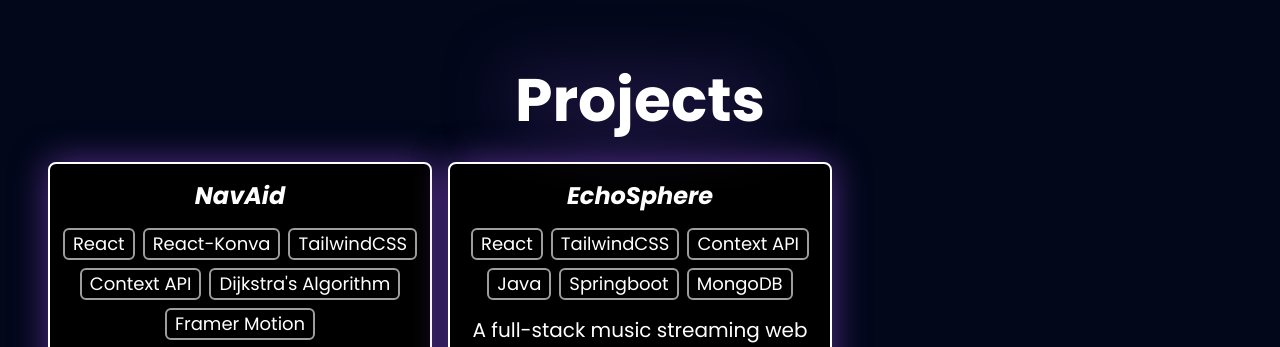
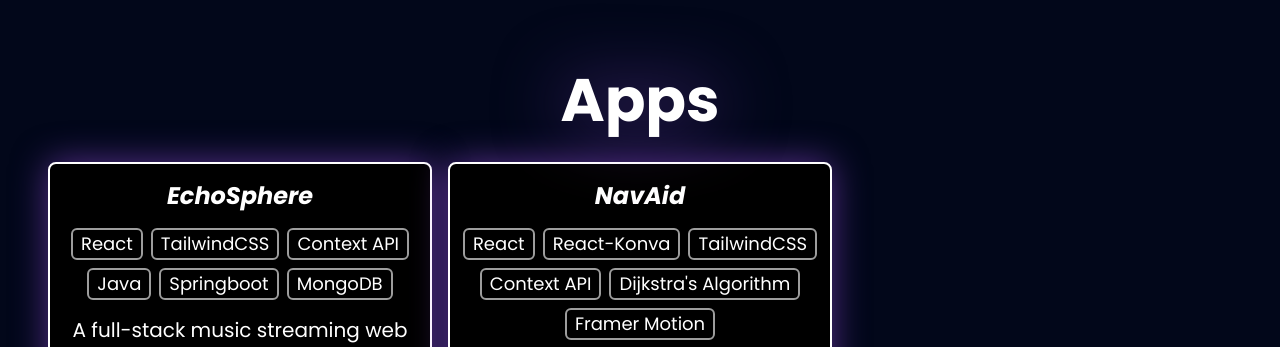
Before and after one commit to VictorMMartinezJr/Personal-Portfolio, a React (Vite) app in the folder frontend/personal-portfolio-frontend/: page / in a window 1280 px wide. Shown: the part 2344-2691 px from the top of the page. Built offline with nearby package versions, Linux system fonts and the light colour scheme.

Commit message:
create landing page projects section

```diff
--- a/frontend/personal-portfolio-frontend/src/App.jsx
+++ b/frontend/personal-portfolio-frontend/src/App.jsx
@@ -4,9 +4,11 @@ import AboutMe from "./components/AboutMe";
 import Contact from "./components/Contact/Contact";
 import Hero from "./components/Hero";
 import Nav from "./components/Nav";
-import Projects from "./components/Projects/Projects";
+import Projects from "./components/Projects/AppProjects.jsx";
 import Skills from "./components/Skills";
 import StarsBackground from "./components/StarsBackground";
+import AppProjects from "./components/Projects/AppProjects.jsx";
+import LandingPages from "./components/Projects/LandingPages.jsx";
 
 function App() {
   return (
@@ -26,7 +28,8 @@ function App() {
       <Hero />
       <AboutMe />
       <Skills />
-      <Projects />
+      <AppProjects />
+      <LandingPages />
       <Contact />
     </main>
   );
--- a/frontend/personal-portfolio-frontend/src/components/AboutMe.jsx
+++ b/frontend/personal-portfolio-frontend/src/components/AboutMe.jsx
@@ -3,7 +3,8 @@ import SectionTitle from "./SectionTitle";
 
 const AboutMe = () => {
   return (
-    <div
+    <section
+        aria-label="About me"
       id="about"
       className="h-auto flex flex-col justify-center items-center px-4 mt-12 xl:flex-row xl:text-left xl:px-12 2xl:px-16"
     >
@@ -34,7 +35,7 @@ const AboutMe = () => {
       <div className="flex justify-center items-center lg:flex-1">
         <AboutMeSVG />
       </div>
-    </div>
+    </section>
   );
 };
 
--- a/frontend/personal-portfolio-frontend/src/components/Contact/Contact.jsx
+++ b/frontend/personal-portfolio-frontend/src/components/Contact/Contact.jsx
@@ -47,7 +47,8 @@ const Contact = () => {
   };
 
   return (
-    <div
+    <section
+        aria-label="Contact me"
       id="contact"
       className="h-auto w-full flex flex-col justify-center items-center my-12 px-4 lg:max-w-[60%]"
     >
@@ -112,7 +113,7 @@ const Contact = () => {
           </button>
         </div>
       </form>
-    </div>
+    </section>
   );
 };
 
--- a/frontend/personal-portfolio-frontend/src/components/Hero.jsx
+++ b/frontend/personal-portfolio-frontend/src/components/Hero.jsx
@@ -5,7 +5,7 @@ import HeroSVG from "./HeroSVG";
 
 const Hero = () => {
   return (
-    <div className="hero relative h-[92vh] w-full flex flex-col justify-around items-center overflow-hidden px-4 lg:flex-row lg:text-left lg:px-8 xl:px-12 2xl:px-16">
+    <section className="hero relative h-[92vh] w-full flex flex-col justify-around items-center overflow-hidden px-4 lg:flex-row lg:text-left lg:px-8 xl:px-12 2xl:px-16">
       {/* Text */}
       <div className="w-full flex flex-col justify-center items-center gap-6 flex-1 whitespace-nowrap lg:items-start">
         <motion.p
@@ -125,7 +125,7 @@ const Hero = () => {
       <div className="w-full flex justify-center items-center flex-1 overflow-hidden">
         <HeroSVG />
       </div>
-    </div>
+    </section>
   );
 };
 
--- /dev/null
+++ b/frontend/personal-portfolio-frontend/src/components/Projects/AppProjects.jsx
@@ -0,0 +1,29 @@
+import Project from "./Project";
+import SectionTitle from "../SectionTitle";
+import {appsData} from "./projectsData.js";
+
+const AppProjects = () => {
+  return (
+    <div
+        aria-label="Full stack app projects"
+      id="projects"
+      className="h-auto flex flex-col justify-center items-center px-4 mt-12 xl:text-left xl:px-12 2xl:px-16"
+    >
+      <SectionTitle title="Apps" />
+      <div className="flex flex-col justify-center items-center md:grid md:grid-cols-2 md:gap-4 xl:grid-cols-3">
+        {appsData.map(({name, skills, description, imgSrc, demoLink, GitHub}) => (
+          <Project key={name}
+            name={name}
+            skills={skills}
+            description={description}
+            imgSrc={imgSrc}
+            demoLink={demoLink}
+            GHLink={GitHub}
+          />
+        ))}
+      </div>
+    </div>
+  );
+};
+
+export default AppProjects;
--- /dev/null
+++ b/frontend/personal-portfolio-frontend/src/components/Projects/LandingPages.jsx
@@ -0,0 +1,29 @@
+import React from 'react'
+import SectionTitle from "../SectionTitle.jsx";
+import {appsData, landingPagesData} from "./projectsData.js";
+import Project from "./Project.jsx";
+
+const LandingPages = () => {
+    return (
+        <section
+            aria-label="Landing page projects"
+            id="projects"
+            className="h-auto flex flex-col justify-center items-center px-4 mt-12 xl:text-left xl:px-12 2xl:px-16"
+        >
+            <SectionTitle title="Landing Pages" />
+            <div className="flex flex-col justify-center items-center md:grid md:grid-cols-2 md:gap-4 xl:grid-cols-3">
+                {landingPagesData.map(({name, skills, description, imgSrc, demoLink, GitHub}) => (
+                    <Project key={name}
+                             name={name}
+                             skills={skills}
+                             description={description}
+                             imgSrc={imgSrc}
+                             demoLink={demoLink}
+                             GHLink={GitHub}
+                    />
+                ))}
+            </div>
+        </section>
+    );
+};
+export default LandingPages
--- a/frontend/personal-portfolio-frontend/src/components/Projects/Project.jsx
+++ b/frontend/personal-portfolio-frontend/src/components/Projects/Project.jsx
@@ -8,7 +8,7 @@ const Project = ({ name, skills, description, imgSrc, GHLink, demoLink }) => {
   const isProjectInView = useInView(projectRef, { once: true });
 
   return (
-    <motion.div
+    <motion.section
       className="flex flex-col justify-center items-center min-h-[950px] text-center bg-black rounded-lg mb-4 border-2 border-white shadow-[0_0_35px_rgba(168,85,247,0.5)]"
       ref={projectRef}
       initial={{ opacity: 0, y: 50 }}
@@ -75,7 +75,7 @@ const Project = ({ name, skills, description, imgSrc, GHLink, demoLink }) => {
           </motion.div>
         </a>
       </div>
-    </motion.div>
+    </motion.section>
   );
 };
 
--- a/frontend/personal-portfolio-frontend/src/components/Projects/Projects.jsx
+++ /dev/null
@@ -1,27 +0,0 @@
-import { projectsData } from "./projectsData";
-import Project from "./Project";
-import SectionTitle from "../SectionTitle";
-const Projects = () => {
-  return (
-    <div
-      id="projects"
-      className="h-auto flex flex-col justify-center items-center px-4 mt-12 xl:text-left xl:px-12 2xl:px-16"
-    >
-      <SectionTitle title="Projects" />
-      <div className="flex flex-col justify-center items-center md:grid md:grid-cols-2 md:gap-4 xl:grid-cols-3">
-        {projectsData.map((project) => (
-          <Project
-            name={project.name}
-            skills={project.skills}
-            description={project.description}
-            imgSrc={project.imgSrc}
-            demoLink={project.demoLink}
-            GHLink={project.GitHub}
-          />
-        ))}
-      </div>
-    </div>
-  );
-};
-
-export default Projects;
--- a/frontend/personal-portfolio-frontend/src/components/Projects/projectsData.js
+++ b/frontend/personal-portfolio-frontend/src/components/Projects/projectsData.js
@@ -1,6 +1,22 @@
 import navaid from "../../assets/navaid.png";
 import echosphere from "../../assets/echosphere.png";
-export const projectsData = [
+const appsData = [
+  {
+    name: "EchoSphere",
+    skills: [
+      "React",
+      "TailwindCSS",
+      "Context API",
+      "Java",
+      "Springboot",
+      "MongoDB",
+    ],
+    imgSrc: echosphere,
+    description:
+      "A full-stack music streaming web app built with React, TailwindCSS, Spring Boot, and MongoDB. Users can browse songs, play music, create accounts, and enjoy a clean, responsive UI. Includes secure JWT authentication, dynamic routing, and real-time audio playback. Features a full Admin Dashboard where authorized users can upload new tracks, edit metadata, and manage the entire music catalog.",
+    GitHub: "https://github.com/VictorMMartinezJr/EchoSphere",
+    demoLink: "https://echosphere-user.netlify.app",
+  },
   {
     name: "NavAid",
     skills: [
@@ -17,6 +33,9 @@ export const projectsData = [
     GitHub: "https://github.com/VictorMMartinezJr/Personal-Portfolio",
     demoLink: "https://navaid-v1.netlify.app",
   },
+];
+
+const landingPagesData = [
   {
     name: "EchoSphere",
     skills: [
@@ -33,4 +52,25 @@ export const projectsData = [
     GitHub: "https://github.com/VictorMMartinezJr/EchoSphere",
     demoLink: "https://echosphere-user.netlify.app",
   },
+  {
+    name: "NavAid",
+    skills: [
+      "React",
+      "React-Konva",
+      "TailwindCSS",
+      "Context API",
+      "Dijkstra's Algorithm",
+      "Framer Motion",
+    ],
+    imgSrc: navaid,
+    description:
+        "An indoor navigation web app that helps students and visitors find the fastest route to any room in Building A at Gwinnett Tech. Built an interactive map canvas, real-time Dijkstra pathfinding, search, and dynamic coordinate scaling for accurate navigation. Developed in collaboration with the Computer Science department at my college, and the project led to being invited as a co-founder of a new student innovation/programming club.",
+    GitHub: "https://github.com/VictorMMartinezJr/Personal-Portfolio",
+    demoLink: "https://navaid-v1.netlify.app",
+  },
 ];
+
+export {
+    appsData,
+    landingPagesData,
+}
--- a/frontend/personal-portfolio-frontend/src/components/Skills.jsx
+++ b/frontend/personal-portfolio-frontend/src/components/Skills.jsx
@@ -15,7 +15,8 @@ const Skills = () => {
   const isInView = useInView(skillsRef, { once: true });
 
   return (
-    <div
+    <section
+        aria-label="My skills"
       id="skills"
       className="h-auto w-full flex flex-col justify-center items-center px-4 overflow-hidden mt-12 sm:my-20 lg:px-8 xl:px-12 2xl:px-16"
     >
@@ -138,7 +139,7 @@ const Skills = () => {
           />
         </li>
       </ul>
-    </div>
+    </section>
   );
 };
 
```
Also changed, not shown: frontend/personal-portfolio-frontend/src/components/Nav.jsx (+7 -3 lines). Lines whose indentation alone changed are shown as unchanged.
